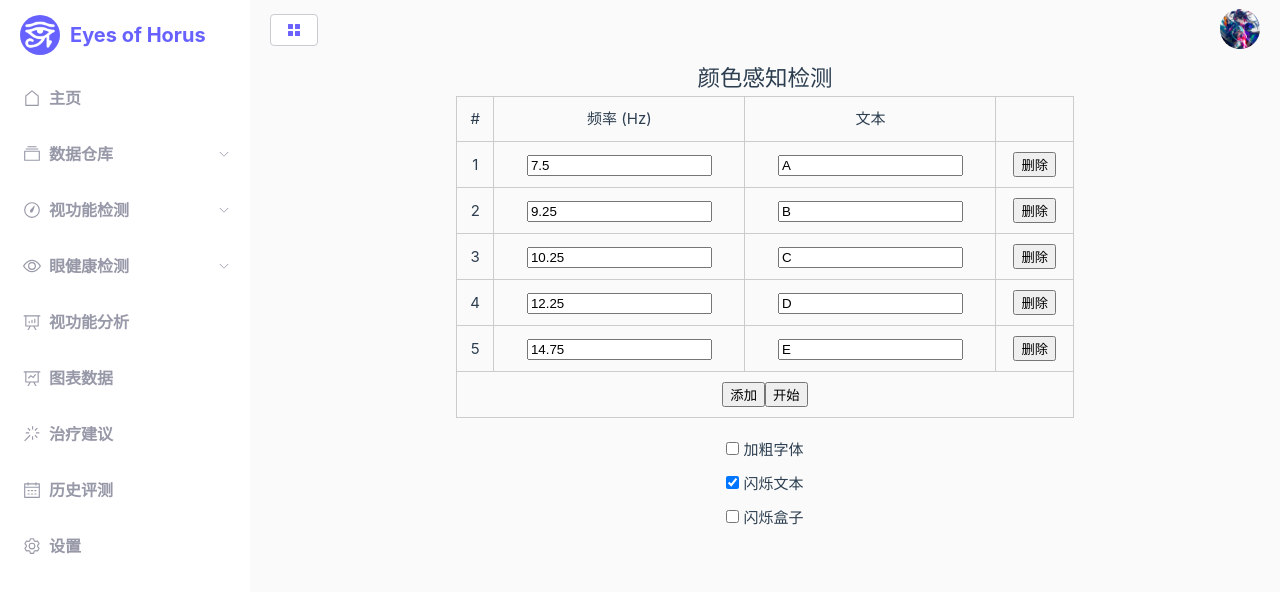
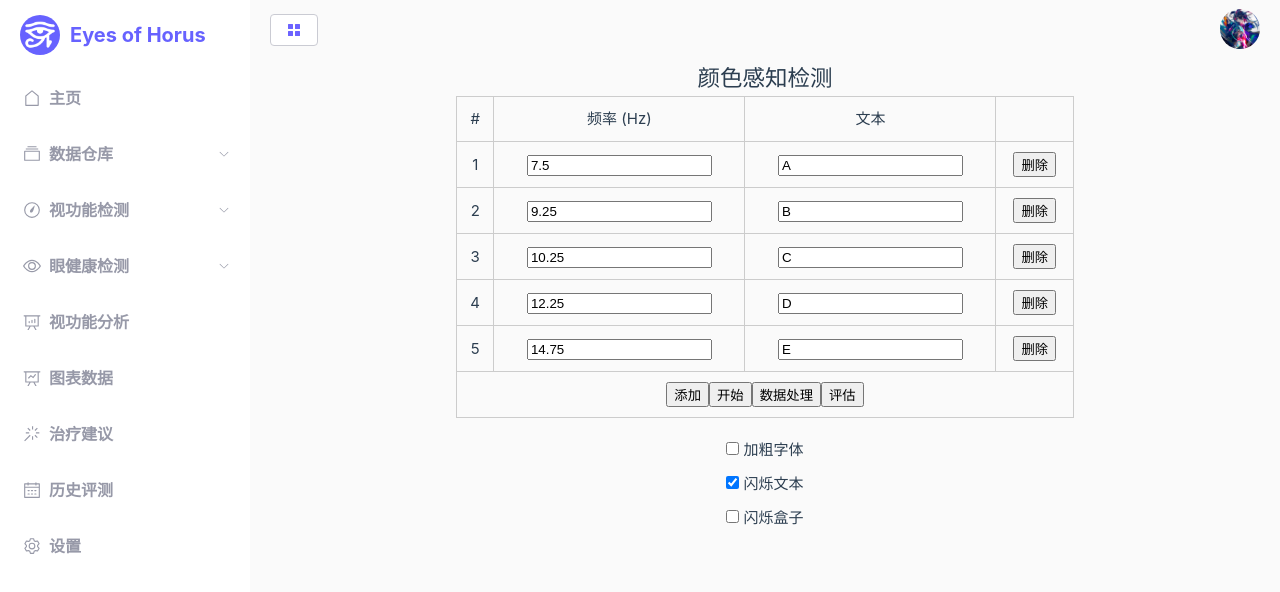
Before and after one commit to Yakraii/Rainbow-SSVEP, a Vue app in the folder SSVEP-WDBE/: page /VisualDetection/ColorPerception in a window 1280 px wide. Shown: the top 592 px of the page. Built offline with nearby package versions, Linux system fonts and the light colour scheme.

Commit message:
调用另外两个接口

```diff
--- a/SSVEP-WDBE/src/views/ColorPerception.vue
+++ b/SSVEP-WDBE/src/views/ColorPerception.vue
@@ -39,6 +39,8 @@
                 <td colspan="4">
                   <button type="button" @click="addBox">添加</button>
                   <button type="submit">开始</button>
+                  <button type="button" @click="processData">数据处理</button>
+                  <button type="button" @click="classifyData">评估</button>
                 </td>
               </tr>
             </tfoot>
@@ -147,7 +149,7 @@ const startRun = async () => {
   fileName.value = `${userId} + ${getCurrentTime()}`;
 
   try {
-    const response = await axios.post("http://127.0.0.1:5000/record_data", { file_name: fileName });
+    const response = await axios.post("http://127.0.0.1:5000/record_data", { file_name: fileName.value });
 
     if (response.status === 200) {
       isRunning.value = true;
@@ -160,6 +162,50 @@ const startRun = async () => {
     console.error("请求失败:", error);
   }
 };
+
+const processData = async () => {
+  if (!fileName.value) {
+    console.error("文件名为空，无法处理数据");
+    return;
+  }
+
+  try {
+    const response = await axios.post("http://127.0.0.1:5000/process_data", {
+      file_name: fileName.value,
+      frequencies: boxes.value.map(box => box.frequency),
+    });
+
+    if (response.status === 200) {
+      console.log("数据处理成功:", response.data);
+    } else {
+      console.error("数据处理失败:", response.data);
+    }
+  } catch (error) {
+    console.error("数据处理请求错误:", error);
+  }
+};
+
+const classifyData = async () => {
+  if (!fileName.value) {
+    console.error("文件名为空，无法评估");
+    return;
+  }
+
+  try {
+    const response = await axios.post("http://127.0.0.1:5000/classify", {
+      file_name: fileName.value,
+    });
+
+    if (response.status === 200) {
+      console.log("评估成功:", response.data);
+    } else {
+      console.error("评估失败:", response.data);
+    }
+  } catch (error) {
+    console.error("评估请求错误:", error);
+  }
+};
+
 
 
 // 启动单个刺激
```
